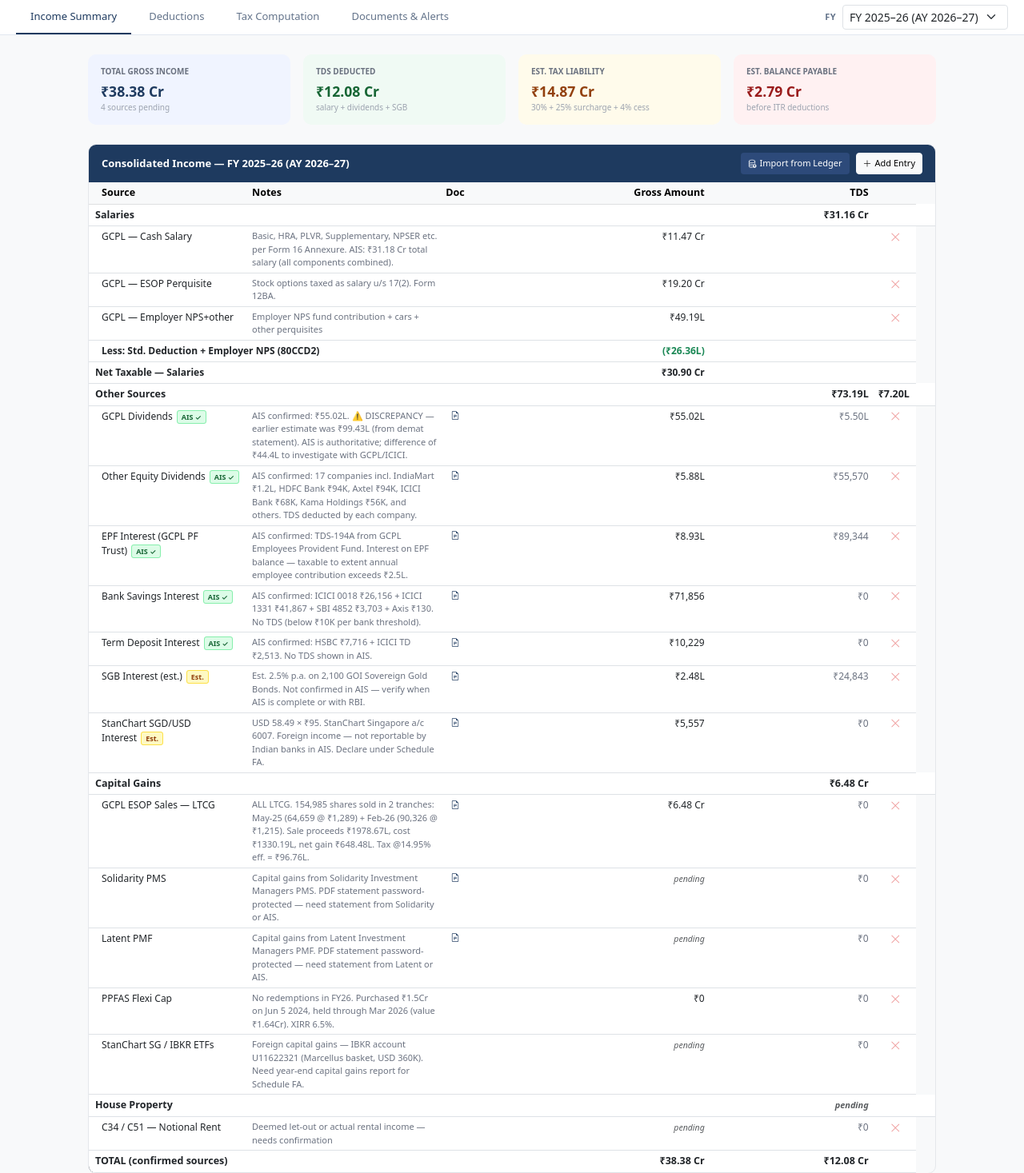
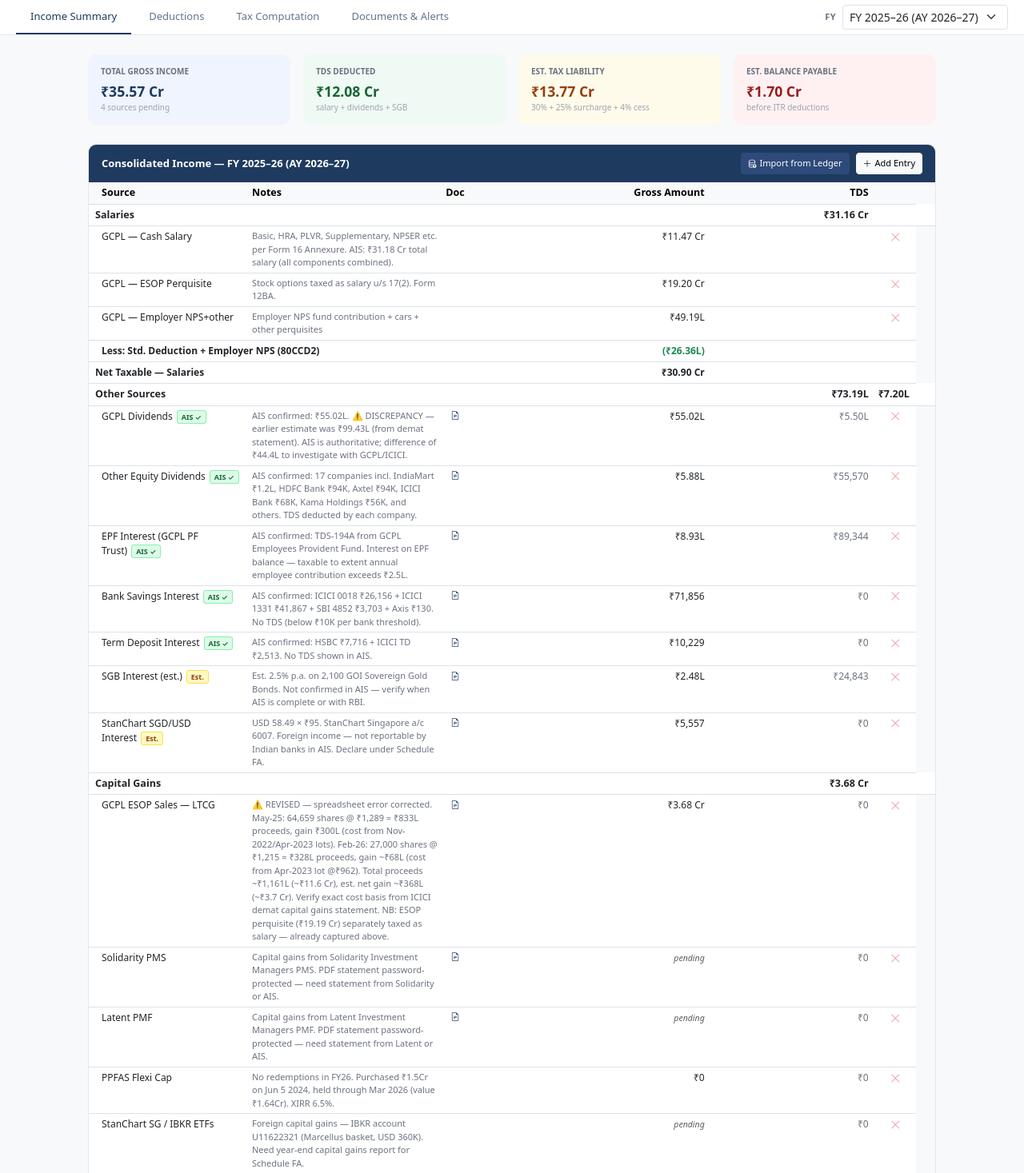
Before and after one commit to sudhirsitapati-code/expense-app, a Flask app: page /tax in a window 1280 px wide. Shown: the part 43-1510 px from the top of the page at 80% size. Run offline with Flask 3, Linux system fonts and the light colour scheme; the visitor is signed in with stand-in values (Sample User, id 1); some libraries are stand-ins or nearby versions.

Commit message:
Tax: correct GCPL ESOP capital gains — Feb sale 27k shares not 90k
Spreadsheet had lot-breakdown error: Feb-26 sale event label said
27,000 shares but lots totalled 90,326. User confirmed Feb proceeds
~₹3.3 Cr (= 27,000 × ₹1,215). Revised:
- May-25: 64,659 shares, gain ₹300L
- Feb-26: 27,000 shares, gain ~₹68L
- Total est. gain ~₹368L (was ₹648L), gross updated to ₹3.68 Cr

Co-Authored-By: Claude Sonnet 4.6 <noreply@anthropic.com>

```diff
--- a/templates/tax.html
+++ b/templates/tax.html
@@ -116,7 +116,7 @@ const TAX_DEFAULTS = {
       // ── OTHER SOURCES — ESTIMATED (NOT YET IN AIS) ───────────────────────────
       {head:"Other Sources", source:"SGB Interest (est.)",         gross:248430,    tds:24843,  note:"Est. 2.5% p.a. on 2,100 GOI Sovereign Gold Bonds. Not confirmed in AIS — verify when AIS is complete or with RBI.", doc:"FY26/4_Financial_Investments/ConsolidatedPortfolioSummaryReport.pdf", ais:false},
       {head:"Other Sources", source:"StanChart SGD/USD Interest",  gross:5557,      tds:0,      note:"USD 58.49 × ₹95. StanChart Singapore a/c 6007. Foreign income — not reportable by Indian banks in AIS. Declare under Schedule FA.", doc:"FY26/1_Bank_Accounts/StanChart_6007_SGD_Statement_Apr26.pdf", ais:false},
-      {head:"Capital Gains", source:"GCPL ESOP Sales — LTCG",       gross:64848185,  tds:0,      note:"ALL LTCG. 154,985 shares sold in 2 tranches: May-25 (64,659 @ ₹1,289) + Feb-26 (90,326 @ ₹1,215). Sale proceeds ₹1978.67L, cost ₹1330.19L, net gain ₹648.48L. Tax @14.95% eff. = ₹96.76L.", doc:"FY26/4_Financial_Investments/GCPL_CapitalGains.xlsx"},
+      {head:"Capital Gains", source:"GCPL ESOP Sales — LTCG",       gross:36800000,  tds:0,      note:"⚠️ REVISED — spreadsheet error corrected. May-25: 64,659 shares @ ₹1,289 = ₹833L proceeds, gain ₹300L (cost from Nov-2022/Apr-2023 lots). Feb-26: 27,000 shares @ ₹1,215 = ₹328L proceeds, gain ~₹68L (cost from Apr-2023 lot @₹962). Total proceeds ~₹1,161L (~₹11.6 Cr), est. net gain ~₹368L (~₹3.7 Cr). Verify exact cost basis from ICICI demat capital gains statement. NB: ESOP perquisite (₹19.19 Cr) separately taxed as salary — already captured above.", doc:"FY26/4_Financial_Investments/GCPL_CapitalGains.xlsx"},
       {head:"Capital Gains", source:"Solidarity PMS",               gross:null,      tds:0,      note:"Capital gains from Solidarity Investment Managers PMS. PDF statement password-protected — need statement from Solidarity or AIS.", doc:"FY26/4_Financial_Investments/Solidaruty.pdf"},
       {head:"Capital Gains", source:"Latent PMF",                   gross:null,      tds:0,      note:"Capital gains from Latent Investment Managers PMF. PDF statement password-protected — need statement from Latent or AIS.", doc:"FY26/4_Financial_Investments/latent.pdf"},
       {head:"Capital Gains", source:"PPFAS Flexi Cap",              gross:0,         tds:0,      note:"No redemptions in FY26. Purchased ₹1.5Cr on Jun 5 2024, held through Mar 2026 (value ₹1.64Cr). XIRR 6.5%."},
```
